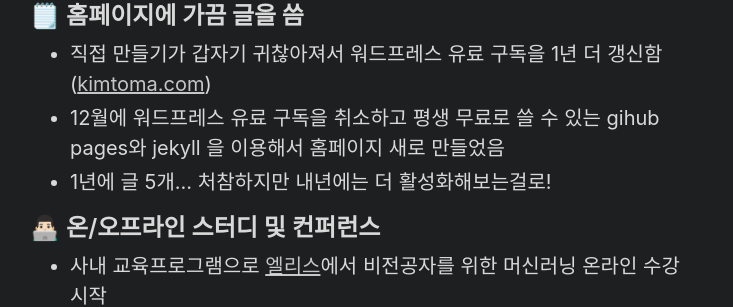
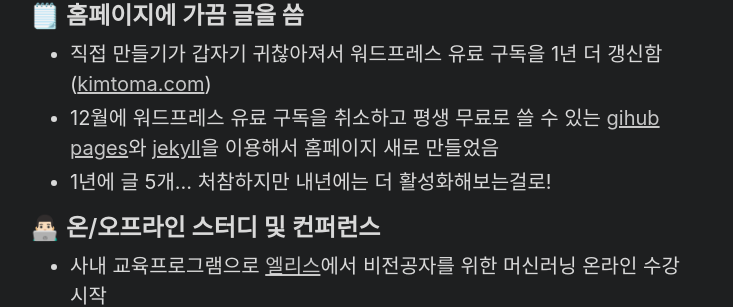
Before and after one commit to kimtoma/kimtoma.github.io, a Jekyll site: the page built from _posts/2020-12-27-retrospective-2020.md, in a window 1280 px wide and 900 px high, scrolled down 1467 px. Shown: the part 154-461 px from the top of the window, without its empty margins (274-1007 px from the left). Built offline with Jekyll 4.4.1, drawn with Linux system fonts in a browser that asks for light colours; part of the change alters nothing that is shown.

```diff
--- a/_posts/2020-12-27-retrospective-2020.md
+++ b/_posts/2020-12-27-retrospective-2020.md
@@ -59,7 +59,7 @@ title: 2020년 개인회고
 ## 🗒 **홈페이지에 가끔 글을 씀**
 
 - 직접 만들기가 갑자기 귀찮아져서 워드프레스 유료 구독을 1년 더 갱신함 ([kimtoma.com](https://kimtoma.com))
-- 12월에 워드프레스 유료 구독을 취소하고 평생 무료로 쓸 수 있는 gihub pages와 jekyll 을 이용해서 홈페이지 새로 만들었음
+- 12월에 워드프레스 유료 구독을 취소하고 평생 무료로 쓸 수 있는 [gihub pages](https://pages.github.com/)와 [jekyll](https://jekyllrb-ko.github.io/)을 이용해서 홈페이지 새로 만들었음
 - 1년에 글 5개... 처참하지만 내년에는 더 활성화해보는걸로!
 
 
```
